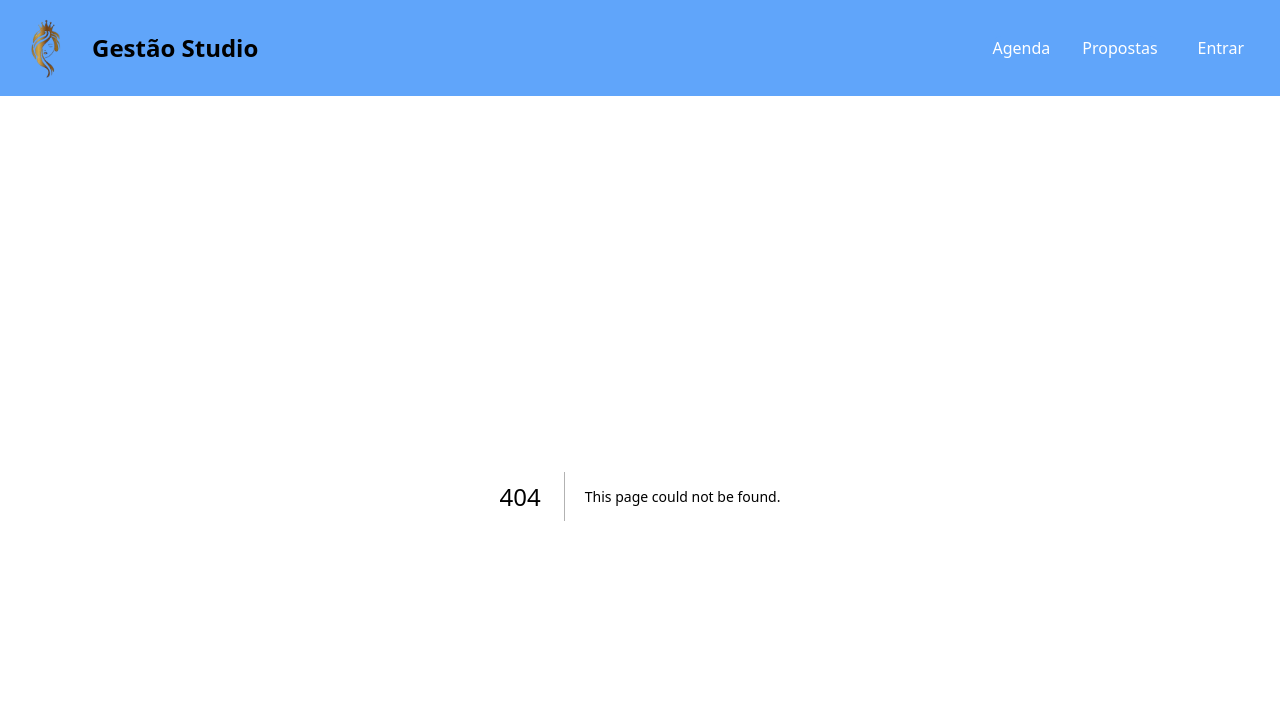
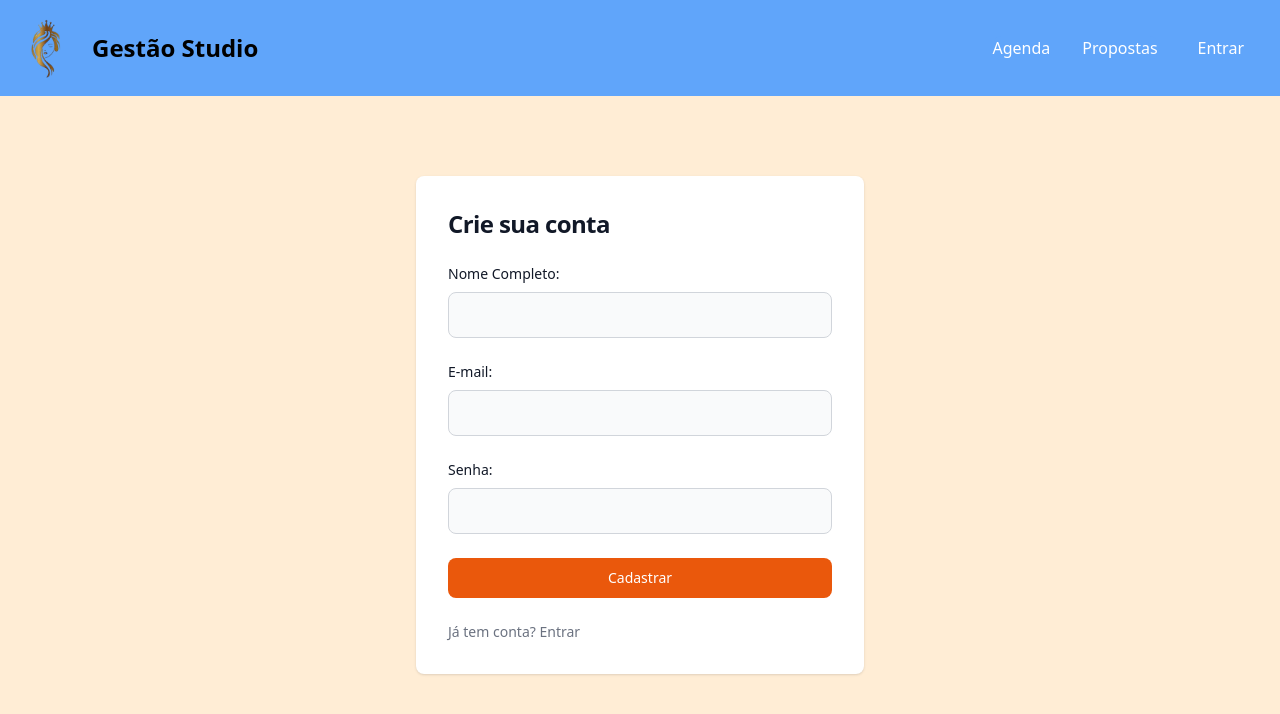
Before and after one commit to williamvellozodeavila/Projeto_Integrador, a Next.js app in the folder gs_cliente/: page /cadastro in a window 1280 px wide. Before the commit this address had no page. Shown: the top 714 px of the page. Built offline with nearby package versions, Linux system fonts and the light colour scheme.

Commit message:
Cadastro

```diff
--- /dev/null
+++ b/gs_cliente/src/app/cadastro/page.tsx
@@ -0,0 +1,77 @@
+"use client"
+import { useForm } from "react-hook-form";
+import { useRouter } from "next/navigation";
+
+type Inputs = {
+  nome: string;
+  email: string;
+  senha: string;
+};
+
+export default function Cadastro() {
+  const { register, handleSubmit } = useForm<Inputs>();
+  const router = useRouter();
+
+  async function verificaCadastro(data: Inputs) {
+    const response = await fetch(`${process.env.NEXT_PUBLIC_URL_API}/clientes/cadastro`, {
+      headers: {
+        "Content-Type": "application/json"
+      },
+      method: "POST",
+      body: JSON.stringify(data)
+    });
+
+    if (response.status === 201) {
+      const dados = await response.json();
+      alert("Cadastro realizado com sucesso!");
+
+      // Redireciona para a página de login após o cadastro
+      router.push("/login");
+    } else {
+      const erro = await response.json();
+      alert(erro.erro || "Erro ao realizar cadastro");
+    }
+  }
+
+  return (
+    <section className="bg-orange-100 dark:bg-gray-900">
+      <div className="flex flex-col items-center px-6 py-8 mx-auto md:h-screen lg:py-0">
+        <div className="w-full bg-white rounded-lg shadow dark:border md:mt-20 sm:max-w-md xl:p-0 dark:bg-gray-800 dark:border-gray-700">
+          <div className="p-6 space-y-4 md:space-y-6 sm:p-8">
+            <h1 className="text-xl font-bold leading-tight tracking-tight text-gray-900 md:text-2xl dark:text-white">
+              Crie sua conta
+            </h1>
+            <form className="space-y-4 md:space-y-6" onSubmit={handleSubmit(verificaCadastro)}>
+              <div>
+                <label htmlFor="nome" className="block mb-2 text-sm font-medium text-gray-900 dark:text-white">Nome Completo:</label>
+                <input type="text" id="nome" className="bg-gray-50 border border-gray-300 text-gray-900 rounded-lg focus:ring-primary-600 focus:border-primary-600 block w-full p-2.5 dark:bg-gray-700 dark:border-gray-600 dark:placeholder-gray-400 dark:text-white dark:focus:ring-blue-500 dark:focus:border-blue-500"
+                  required
+                  {...register("nome")} />
+              </div>
+              <div>
+                <label htmlFor="email" className="block mb-2 text-sm font-medium text-gray-900 dark:text-white">E-mail:</label>
+                <input type="email" id="email" className="bg-gray-50 border border-gray-300 text-gray-900 rounded-lg focus:ring-primary-600 focus:border-primary-600 block w-full p-2.5 dark:bg-gray-700 dark:border-gray-600 dark:placeholder-gray-400 dark:text-white dark:focus:ring-blue-500 dark:focus:border-blue-500"
+                  required
+                  {...register("email")} />
+              </div>
+              <div>
+                <label htmlFor="password" className="block mb-2 text-sm font-medium text-gray-900 dark:text-white">Senha:</label>
+                <input type="password" id="password" className="bg-gray-50 border border-gray-300 text-gray-900 rounded-lg focus:ring-primary-600 focus:border-primary-600 block w-full p-2.5 dark:bg-gray-700 dark:border-gray-600 dark:placeholder-gray-400 dark:text-white dark:focus:ring-blue-500 dark:focus:border-blue-500"
+                  required
+                  {...register("senha")} />
+              </div>
+              <button type="submit" className="w-full text-white bg-orange-600 hover:bg-primary-700 focus:ring-4 focus:outline-none focus:ring-primary-300 font-medium rounded-lg text-sm px-5 py-2.5 text-center dark:bg-primary-600 dark:hover:bg-primary-700 dark:focus:ring-primary-800">
+                Cadastrar
+              </button>
+              <p className="text-sm font-light text-gray-500 dark:text-gray-400">
+                Já tem conta? <a href="/login" className="font-medium text-primary-600 hover:underline dark:text-primary-500">
+                  Entrar
+                </a>
+              </p>
+            </form>
+          </div>
+        </div>
+      </div>
+    </section>
+  );
+}
--- a/gs_cliente/src/app/login/page.tsx
+++ b/gs_cliente/src/app/login/page.tsx
@@ -85,10 +85,11 @@ export default function Login() {
               </div>
               <button type="submit" className="w-full text-white bg-orange-600 hover:bg-primary-700 focus:ring-4 focus:outline-none focus:ring-primary-300 font-medium rounded-lg text-sm px-5 py-2.5 text-center dark:bg-primary-600 dark:hover:bg-primary-700 dark:focus:ring-primary-800">
                 Entrar</button>
-              <p className="text-sm font-light text-gray-500 dark:text-gray-400">
-                Você não está cadastrado? <a href="#" className="font-medium text-primary-600 hover:underline dark:text-primary-500">
-                  Cadastre-se</a>
-              </p>
+                <p className="text-sm font-light text-gray-500 dark:text-gray-400">
+                  Você não está cadastrado? <a href="/cadastro" className="font-medium text-primary-600 hover:underline dark:text-primary-500">
+                    Cadastre-se
+                  </a>
+                </p>
             </form>
           </div>
         </div>
--- a/gs_cliente/src/app/propostas/page.tsx
+++ b/gs_cliente/src/app/propostas/page.tsx
@@ -6,10 +6,12 @@ import { PropostaI } from "@/utils/types/propostas";
 
 export default function Propostas() {
   const [propostas, setPropostas] = useState<PropostaI[]>([])
-  const { cliente } = useClienteStore()
-  const { logaCliente } = useClienteStore()
+  const { cliente, logaCliente } = useClienteStore()
+
 
   useEffect(() => {
+
+
     async function buscaCliente(idCliente: string) {
       const response = await fetch(`${process.env.NEXT_PUBLIC_URL_API}/clientes/${idCliente}`)
       if (response.status == 200) {
@@ -23,13 +25,13 @@ export default function Propostas() {
       buscaCliente(idClienteLocal)
     }
 
-
     async function buscaDados() {
       const response = await fetch(`${process.env.NEXT_PUBLIC_URL_API}/propostas/${cliente.id}`)
       const dados = await response.json()
       setPropostas(dados)
     }
     buscaDados()
+
   }, [])
 
   // para retornar apenas a data do campo no banco de dados
@@ -47,7 +49,7 @@ export default function Propostas() {
         {proposta.servico.nome}
       </th>
       <td className="px-6 py-4">
-        <img src={proposta.servico.foto} className="fotoCarro" alt="Foto Carro" />
+        <img src={proposta.servico.foto} className="fotoServico" alt="Foto Serviço" />
       </td>
       <td className="px-6 py-4">
         <p><b>{proposta.descricao}</b></p>
```
Also changed, not shown: 1 other file (tests, documents, lock files or other folders). Lines whose indentation alone changed are shown as unchanged.
